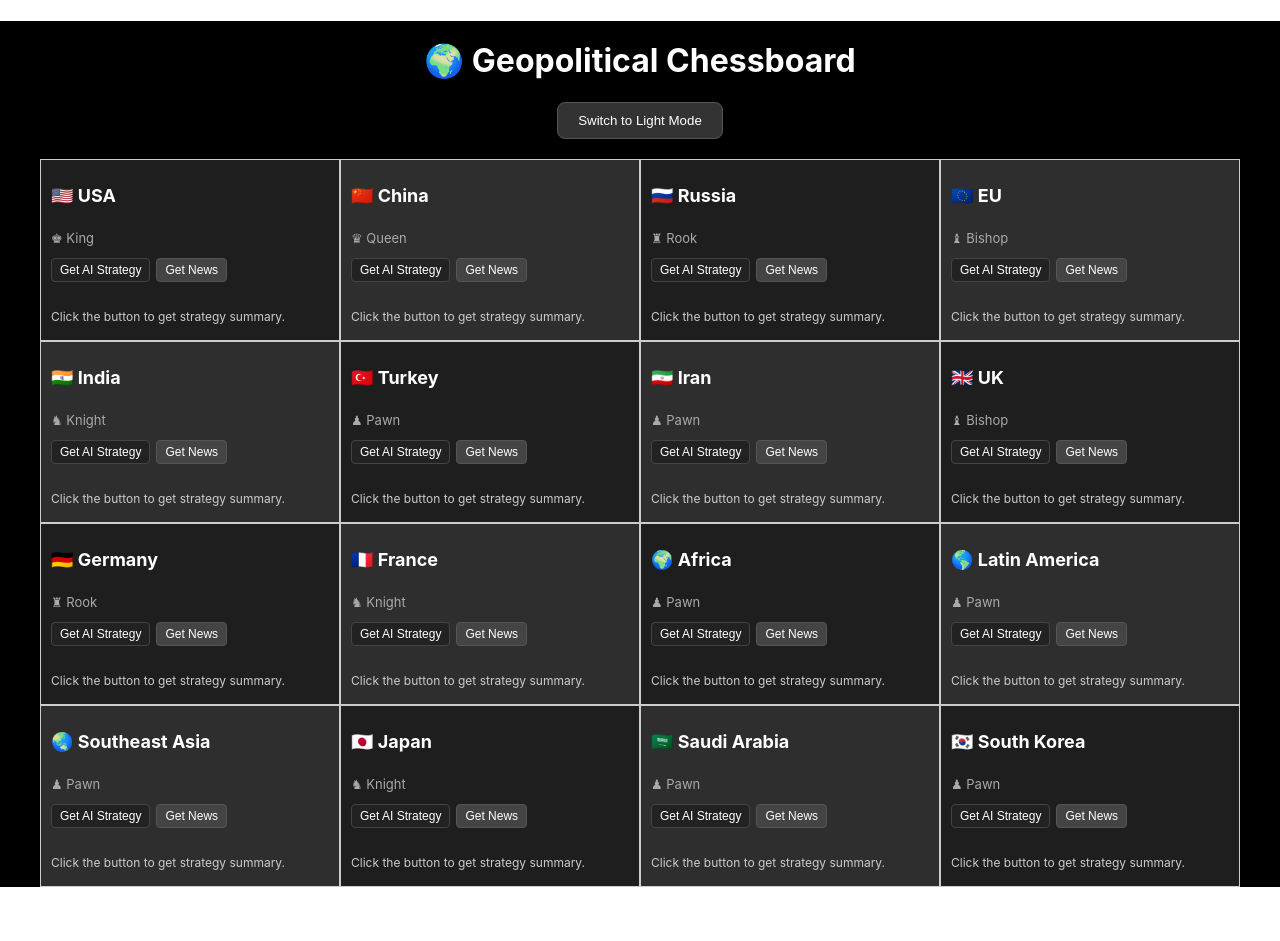
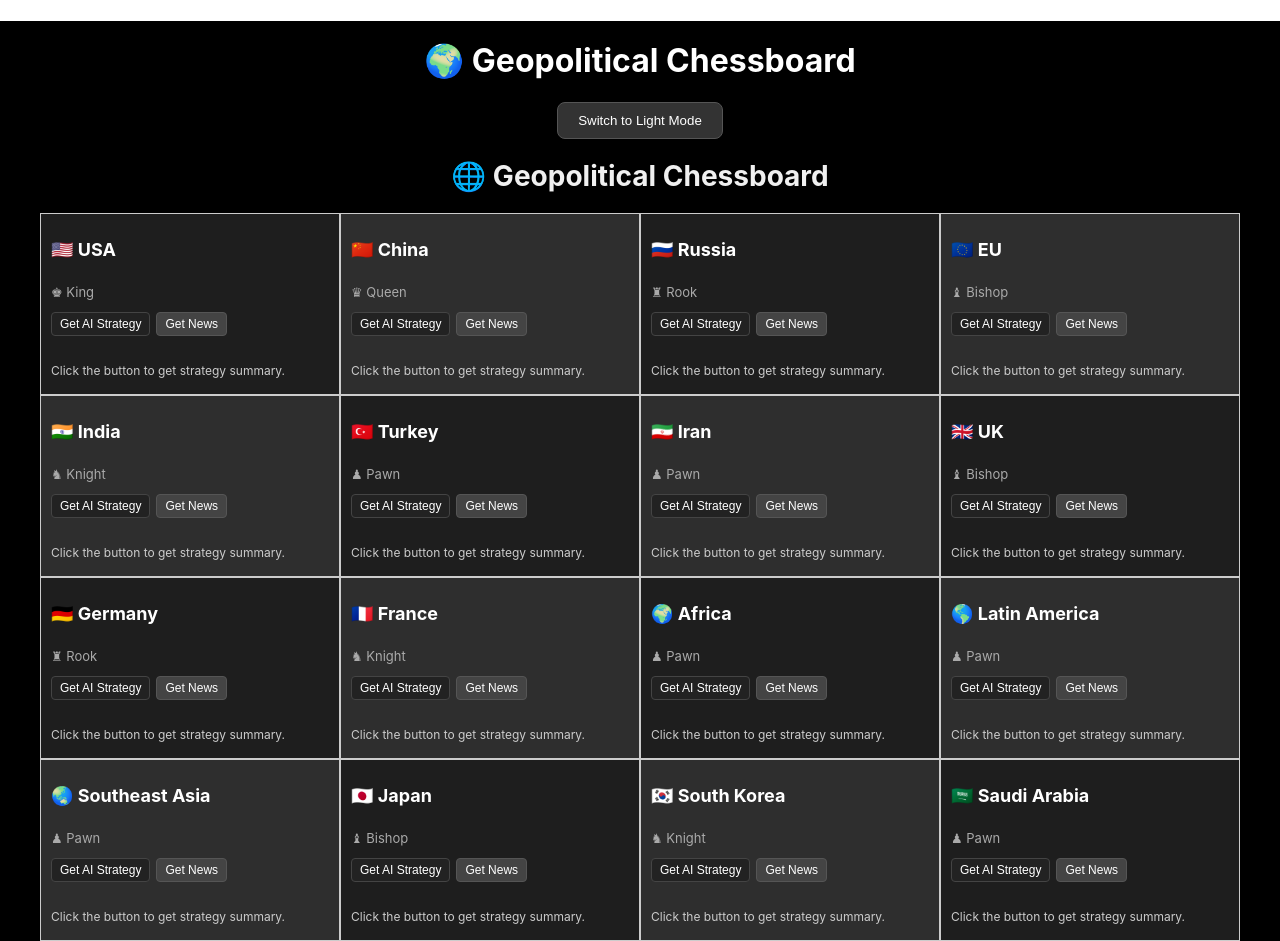
Before and after one commit to Solvanta/geopolitical-chess, a React (Create React App) app: page / in a window 1280 px wide. Before the commit the page ends 887 px from the top, so only its background shows below. Built offline with nearby package versions, Linux system fonts and the light colour scheme; the HTML template or start-up script is replaced by a standard one.

Commit message:
♟️ Upgraded UI to full chessboard layout

```diff
--- a/src/GeopoliticalChessboard.jsx
+++ b/src/GeopoliticalChessboard.jsx
@@ -1,49 +1,45 @@
-const countryRoles = {
-  "USA": "♚ King",
-  "China": "♛ Queen",
-  "Russia": "♜ Rook",
-  "EU": "♝ Bishop",
-  "India": "♞ Knight",
-  "Turkey": "♟︎ Pawn",
-  "Iran": "♟︎ Pawn",
-  "UK": "♝ Bishop",
-  "Germany": "♜ Rook",
-  "France": "♞ Knight",
-  "Africa": "♟︎ Pawn",
-  "Latin America": "♟︎ Pawn",
-  "Southeast Asia": "♟︎ Pawn",
-  "Japan": "♞ Knight",
-  "Saudi Arabia": "♟︎ Pawn",
-  "South Korea": "♟︎ Pawn"
-};
-
 import { useState } from "react";
 import { motion } from "framer-motion";
 
 const countryFlags = {
-  "USA": "🇺🇸",
-  "China": "🇨🇳",
-  "Russia": "🇷🇺",
-  "EU": "🇪🇺",
-  "India": "🇮🇳",
-  "Turkey": "🇹🇷",
-  "Iran": "🇮🇷",
-  "UK": "🇬🇧",
-  "Germany": "🇩🇪",
-  "France": "🇫🇷",
-  "Africa": "🌍",
+  USA: "🇺🇸",
+  China: "🇨🇳",
+  Russia: "🇷🇺",
+  EU: "🇪🇺",
+  India: "🇮🇳",
+  Turkey: "🇹🇷",
+  Iran: "🇮🇷",
+  UK: "🇬🇧",
+  Germany: "🇩🇪",
+  France: "🇫🇷",
+  Africa: "🌍",
   "Latin America": "🌎",
   "Southeast Asia": "🌏",
-  "Japan": "🇯🇵",
+  Japan: "🇯🇵",
+  "South Korea": "🇰🇷",
   "Saudi Arabia": "🇸🇦",
-  "South Korea": "🇰🇷"
 };
 
-const countries = [
-  "USA", "China", "Russia", "EU", "India", "Turkey", "Iran",
-  "UK", "Germany", "France", "Africa", "Latin America", "Southeast Asia",
-  "Japan", "Saudi Arabia", "South Korea"
-];
+const countryRoles = {
+  USA: "♚ King",
+  China: "♛ Queen",
+  Russia: "♜ Rook",
+  EU: "♝ Bishop",
+  India: "♞ Knight",
+  Turkey: "♟ Pawn",
+  Iran: "♟ Pawn",
+  UK: "♝ Bishop",
+  Germany: "♜ Rook",
+  France: "♞ Knight",
+  Africa: "♟ Pawn",
+  "Latin America": "♟ Pawn",
+  "Southeast Asia": "♟ Pawn",
+  Japan: "♝ Bishop",
+  "South Korea": "♞ Knight",
+  "Saudi Arabia": "♟ Pawn",
+};
+
+const countries = Object.keys(countryFlags);
 
 export default function GeopoliticalChessboard({ darkMode }) {
   const [summaries, setSummaries] = useState({});
@@ -56,12 +52,9 @@ export default function GeopoliticalChessboard({ darkMode }) {
     try {
       const response = await fetch("https://geopolitical-backend.onrender.com/api/strategy", {
         method: "POST",
-        headers: {
-          "Content-Type": "application/json"
-        },
-        body: JSON.stringify({ country })
+        headers: { "Content-Type": "application/json" },
+        body: JSON.stringify({ country }),
       });
-
       const data = await response.json();
       setSummaries((prev) => ({ ...prev, [country]: data.summary }));
     } catch (err) {
@@ -74,18 +67,13 @@ export default function GeopoliticalChessboard({ darkMode }) {
 
   const getCountryNews = async (country) => {
     setNewsLoading(country);
-
     try {
       const response = await fetch("https://geopolitical-backend.onrender.com/api/news", {
         method: "POST",
-        headers: {
-          "Content-Type": "application/json"
-        },
-        body: JSON.stringify({ country })
+        headers: { "Content-Type": "application/json" },
+        body: JSON.stringify({ country }),
       });
-
       const data = await response.json();
-
       if (data.error) {
         console.error("Backend error:", data.error);
         setNews((prev) => ({ ...prev, [country]: [] }));
@@ -101,17 +89,36 @@ export default function GeopoliticalChessboard({ darkMode }) {
   };
 
   return (
-    <div style={{
-      display: 'grid',
-      gridTemplateColumns: 'repeat(4, 1fr)',
+    <div>
+      <h1
+        style={{
+          textAlign: "center",
+          fontSize: "28px",
+          marginBottom: "20px",
+          color: darkMode ? "#f0f0f0" : "#111",
+        }}
+      >
+        🌐 Geopolitical Chessboard
+      </h1>
+      <div
+        style={{
+          display: "grid",
+          gridTemplateColumns: "repeat(4, 1fr)",
           gap: 0,
-      width: '100%',
-      maxWidth: '1200px',
-      margin: '0 auto',
-    }}>
+          width: "100%",
+          maxWidth: "1200px",
+          margin: "0 auto",
+        }}
+      >
         {countries.map((country, index) => {
           const isDark = (Math.floor(index / 4) + index) % 2 === 0;
-        const tileColor = isDark ? (darkMode ? '#1e1e1e' : '#ddd') : (darkMode ? '#2e2e2e' : '#f9f9f9');
+          const tileColor = isDark
+            ? darkMode
+              ? "#1e1e1e"
+              : "#ddd"
+            : darkMode
+            ? "#2e2e2e"
+            : "#f9f9f9";
 
           return (
             <motion.div
@@ -122,65 +129,71 @@ export default function GeopoliticalChessboard({ darkMode }) {
               whileHover={{ scale: 1.03 }}
               style={{
                 background: tileColor,
-              color: darkMode ? '#fff' : '#000',
-              padding: '10px',
-              border: '1px solid #ccc',
-              minHeight: '160px',
-              display: 'flex',
-              flexDirection: 'column',
-              justifyContent: 'space-between',
+                color: darkMode ? "#fff" : "#000",
+                padding: "10px",
+                border: "1px solid #ccc",
+                minHeight: "160px",
+                display: "flex",
+                flexDirection: "column",
+                justifyContent: "space-between",
               }}
             >
-            <h2 style={{ fontSize: '18px', fontWeight: 'bold', marginBottom: '4px' }}>
+              <h2
+                style={{ fontSize: "18px", fontWeight: "bold", marginBottom: "4px" }}
+                title={countryRoles[country]}
+              >
                 {countryFlags[country]} {country}
               </h2>
-            <p style={{ fontSize: '13px', color: darkMode ? '#aaa' : '#555', marginBottom: '6px' }} title={`Chess Role: ${countryRoles[country]}`}>
+              <p
+                style={{ fontSize: "13px", color: darkMode ? "#aaa" : "#555", marginBottom: "6px" }}
+              >
                 {countryRoles[country]}
               </p>
-
-            <div style={{ display: 'flex', gap: '6px', marginBottom: '8px' }}>
+              <div style={{ display: "flex", gap: "6px", marginBottom: "8px" }}>
                 <button
                   onClick={() => getAIStrategy(country)}
                   style={{
-                  padding: '4px 8px',
-                  fontSize: '12px',
-                  backgroundColor: darkMode ? '#222' : '#eee',
-                  color: darkMode ? '#fff' : '#000',
-                  border: '1px solid',
-                  borderColor: darkMode ? '#444' : '#ccc',
-                  borderRadius: '4px',
-                  cursor: 'pointer'
+                    padding: "4px 8px",
+                    fontSize: "12px",
+                    backgroundColor: darkMode ? "#222" : "#eee",
+                    color: darkMode ? "#fff" : "#000",
+                    border: "1px solid",
+                    borderColor: darkMode ? "#444" : "#ccc",
+                    borderRadius: "4px",
+                    cursor: "pointer",
                   }}
                 >
                   {loading === country ? "Thinking..." : "Get AI Strategy"}
                 </button>
-
                 <button
                   onClick={() => getCountryNews(country)}
                   style={{
-                  padding: '4px 8px',
-                  fontSize: '12px',
-                  backgroundColor: darkMode ? '#444' : '#ddd',
-                  color: darkMode ? '#fff' : '#000',
-                  border: '1px solid',
-                  borderColor: darkMode ? '#555' : '#bbb',
-                  borderRadius: '4px',
-                  cursor: 'pointer'
+                    padding: "4px 8px",
+                    fontSize: "12px",
+                    backgroundColor: darkMode ? "#444" : "#ddd",
+                    color: darkMode ? "#fff" : "#000",
+                    border: "1px solid",
+                    borderColor: darkMode ? "#555" : "#bbb",
+                    borderRadius: "4px",
+                    cursor: "pointer",
                   }}
                 >
                   {newsLoading === country ? "Loading News..." : "Get News"}
                 </button>
               </div>
-
-            <p style={{ fontSize: '12px', color: darkMode ? '#ccc' : '#333', marginBottom: '6px' }}>
+              <p style={{ fontSize: "12px", color: darkMode ? "#ccc" : "#333", marginBottom: "6px" }}>
                 {summaries[country] || "Click the button to get strategy summary."}
               </p>
-
               {news[country] && news[country].length > 0 && (
-              <ul style={{ fontSize: '12px', paddingLeft: '18px' }}>
+                <ul style={{ fontSize: "12px", paddingLeft: "18px" }}>
                   {news[country].map((article, i) => (
-                  <li key={i} style={{ marginBottom: '4px' }}>
-                    <a href={article.url} target="_blank" rel="noopener noreferrer" style={{ color: darkMode ? '#4fd1c5' : '#007acc' }}>
+                    <li key={i} style={{ marginBottom: "4px" }}>
+                      <a
+                        href={article.url}
+                        target="_blank"
+                        rel="noopener noreferrer"
+                        style={{ color: darkMode ? "#4fd1c5" : "#007acc" }}
+                      >
                         {article.title}
                       </a>
                     </li>
@@ -191,5 +204,6 @@ export default function GeopoliticalChessboard({ darkMode }) {
           );
         })}
       </div>
+    </div>
   );
 }
```
Lines whose indentation alone changed are shown as unchanged.
